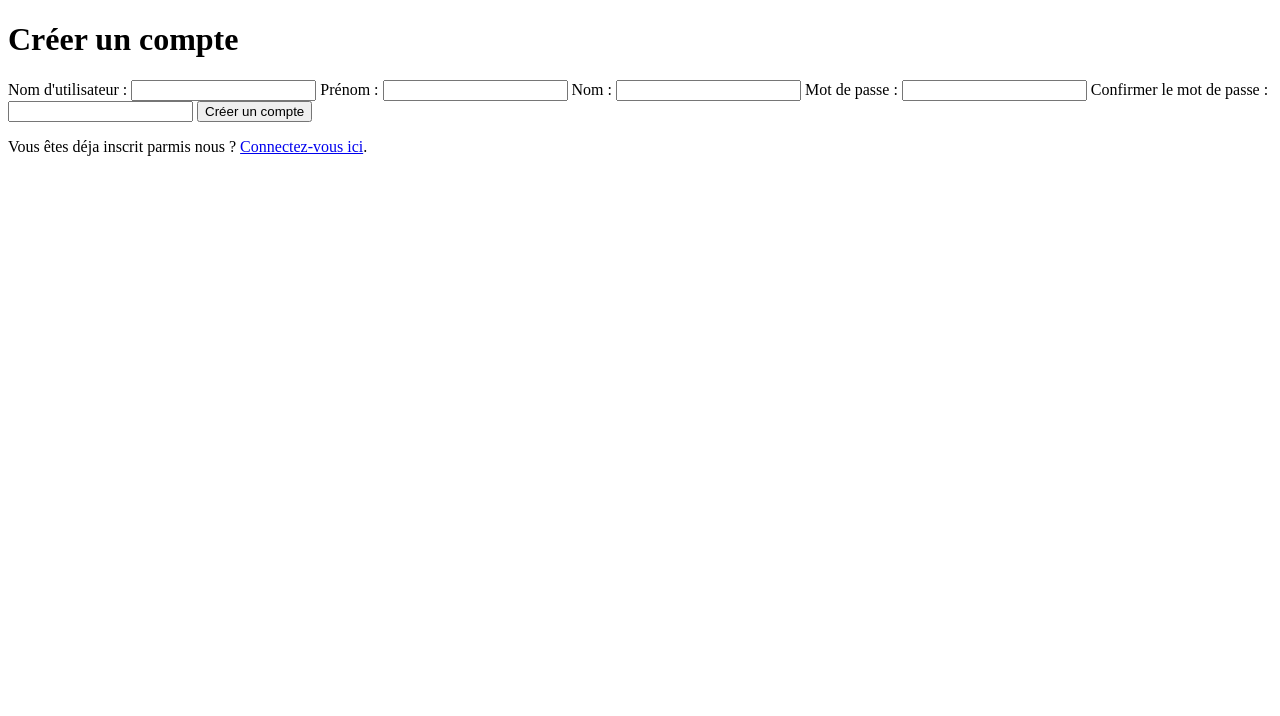
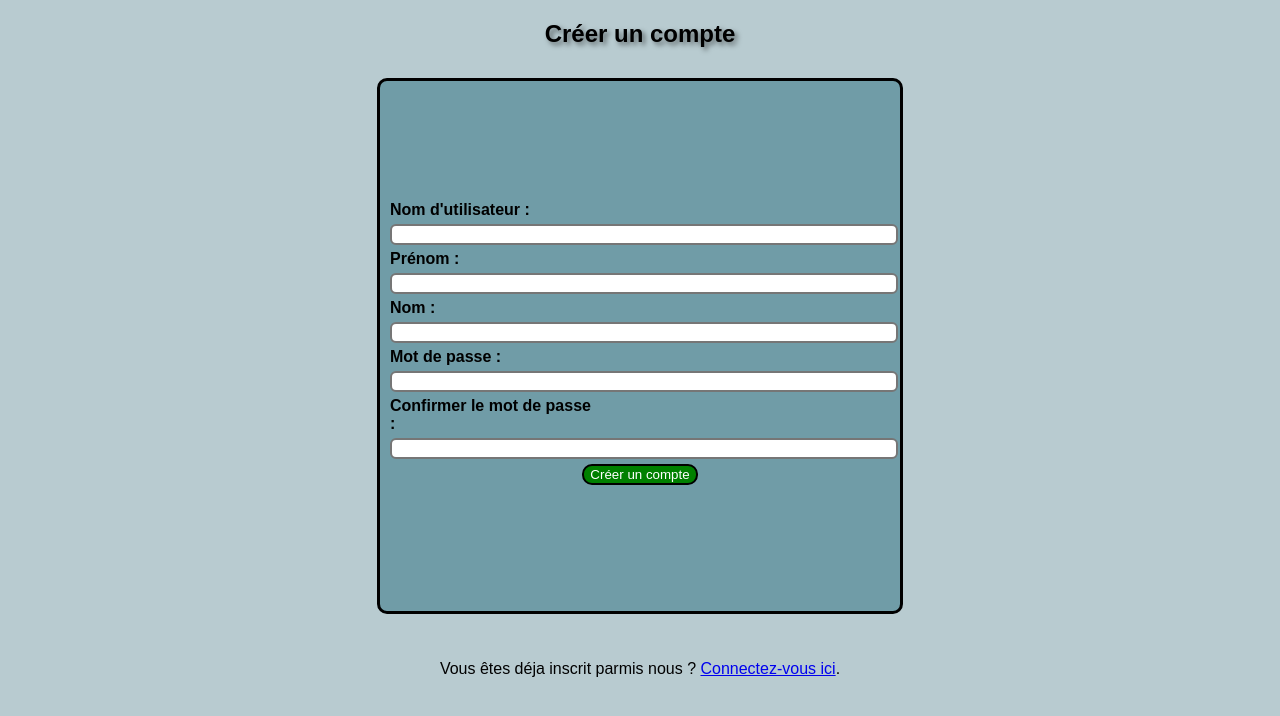
Before and after one commit to YassineKA52/GR03-YASSINE-KADIRI-YASSINE-ISTADAD, a PHP site: page /register.php in a window 1280 px wide. Shown: the top 716 px of the page. Run offline with PHP 8.4, Linux system fonts and the light colour scheme.

Commit message:
fix css pour register.php

```diff
--- a/login.php
+++ b/login.php
@@ -35,7 +35,7 @@ if ($_SERVER['REQUEST_METHOD'] === 'POST') {
     <h2>Connexion</h2>
     <br>
     <?php if ($error): ?>
-        <p class="erreur"><?= htmlspecialchars($error) ?></p>
+        <p id="msgErreur"><?= htmlspecialchars($error) ?></p>
     <?php endif; ?>
     <br>
     <div class="form-Container">
--- a/register.php
+++ b/register.php
@@ -71,10 +71,11 @@ if ($_SERVER["REQUEST_METHOD"] === "POST")
     <meta charset="UTF-8">
     <meta name="viewport" content="width=device-width, initial-scale=1.0">
     <title>Inscription</title>
-    <link rel="stylesheet" href="/styleRegister.css">
+    <link rel="stylesheet" href="/styleFormulaire.css">
 </head>
 <body>
-    <h1>Créer un compte</h1>
+    <div class="container-register">
+    <h2>Créer un compte</h2>
 
     <?php if ($msgErreur): ?>
         <p id="msgErreur"><?php echo $msgErreur; ?></p>
@@ -83,6 +84,7 @@ if ($_SERVER["REQUEST_METHOD"] === "POST")
         <p id="msgValidation"><?php echo $msgValidation; ?></p>
     <?php endif; ?>
 
+    <div class="form-Container">
     <form method="POST" action="register.php">
     <label for="nom_utilisateur">Nom d'utilisateur :</label>
         <input type="text" name="nom_utilisateur" id="nom_utilisateur" value="<?php echo htmlspecialchars($nomUtilisateur ?? ''); ?>">
@@ -101,7 +103,10 @@ if ($_SERVER["REQUEST_METHOD"] === "POST")
 
         <button type="submit">Créer un compte</button>
     </form>
+    </div>
 
     <p>Vous êtes déja inscrit parmis nous ? <a href="login.php">Connectez-vous ici</a>.</p>
+    </div>
+
 </body>
 </html>
--- a/styleFormulaire.css
+++ b/styleFormulaire.css
@@ -162,12 +162,17 @@ html, body {
     height: 100%;
     box-sizing: border-box;
 }
-.erreur {
-    color: red;
-}
-.container-login {
+
+.container-login, .container-register{
     display: flex;
     align-items: center;
     justify-content: center;
     flex-direction: column;
 }
+#msgErreur {
+    color: red;
+}
+
+#msgValidation {
+    color: green;
+}
--- a/styleRegister.css
+++ /dev/null
@@ -1,7 +0,0 @@
-#msgErreur {
-    color: red;
-}
-
-#msgValidation {
-    color: green;
-}
```
